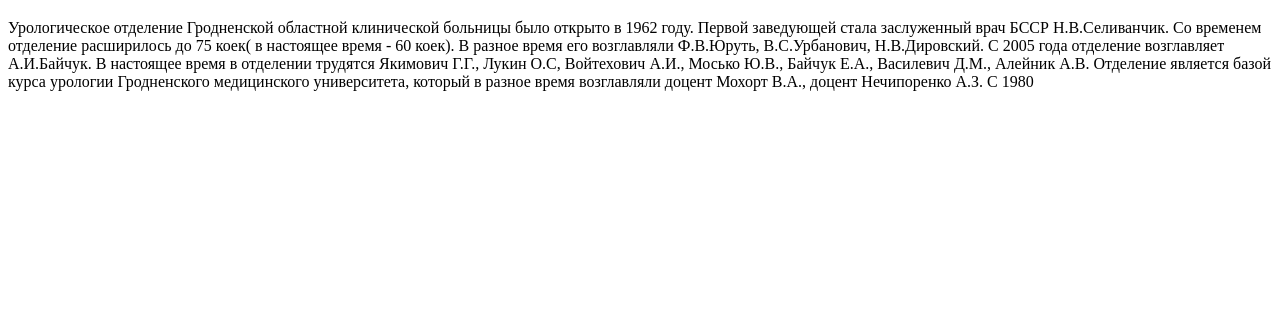
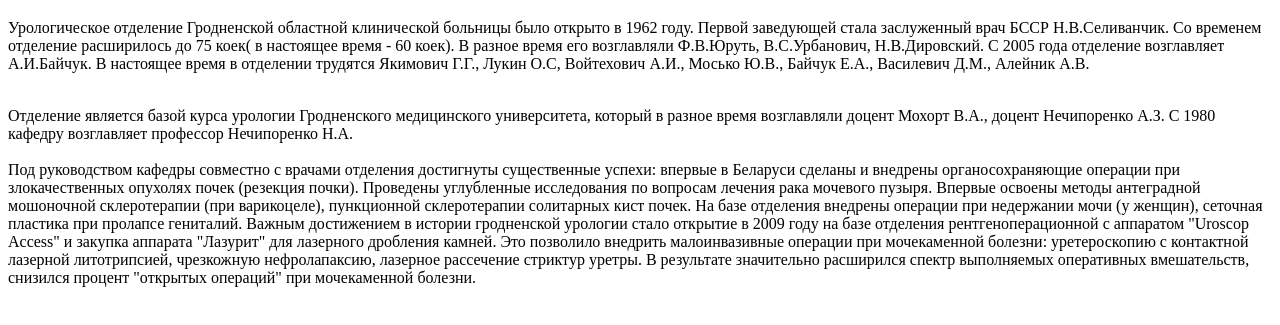
Before and after one commit to EvgenijBaichuk/EvgenijBaichuk.github.io, a plain HTML site: page history.html in a window 1280 px wide. Shown: the part 61-386 px from the top of the page. Drawn offline with Linux system fonts and the light colour scheme.

Commit message:
New commit

```diff
--- a/history.html
+++ b/history.html
@@ -12,10 +12,23 @@
     временем отделение расширилось до 75 коек( в настоящее время - 60 коек). В разное время его возглавляли
     Ф.В.Юруть, В.С.Урбанович, Н.В.Дировский. С 2005 года отделение возглавляет А.И.Байчук.
     В настоящее время в отделении трудятся Якимович Г.Г., Лукин О.С, Войтехович А.И.,
-    Мосько Ю.В., Байчук Е.А., Василевич Д.М., Алейник А.В.
-    Отделение является базой курса урологии Гродненского медицинского университета,
+    Мосько Ю.В., Байчук Е.А., Василевич Д.М., Алейник А.В.</p>
+        <br>Отделение является базой курса урологии Гродненского медицинского университета,
     который в разное время возглавляли доцент Мохорт В.А., доцент Нечипоренко А.З.
-    С 1980
-  </p>
+    С 1980 кафедру возглавляет профессор Нечипоренко Н.А.
+  </br>
+    <br> Под руководством кафедры совместно с врачами отделения достигнуты существенные успехи: впервые в Беларуси сделаны
+    и внедрены органосохраняющие операции при злокачественных опухолях почек (резекция почки).
+    Проведены углубленные исследования по вопросам лечения рака мочевого пузыря. Впервые освоены методы антеградной мошоночной склеротерапии (при варикоцеле),
+    пункционной склеротерапии солитарных кист почек. На базе отделения внедрены
+    операции при недержании мочи (у женщин), сеточная пластика при пролапсе гениталий.
+    Важным достижением в истории гродненской урологии стало открытие в 2009 году на базе отделения
+    рентгеноперационной с аппаратом "Uroscop Access"  и закупка аппарата "Лазурит" для лазерного дробления камней.
+    Это позволило внедрить малоинвазивные операции при мочекаменной болезни: уретероскопию с контактной лазерной литотрипсией,
+    чрезкожную нефролапаксию, лазерное рассечение стриктур уретры. В результате значительно
+    расширился спектр выполняемых оперативных вмешательств, снизился процент "открытых операций"
+    при мочекаменной болезни.
+      </br>
+
   </body>
 </html>
```
Also changed, not shown: Urol-zav.html (+12 -1 lines), 1 other file.
